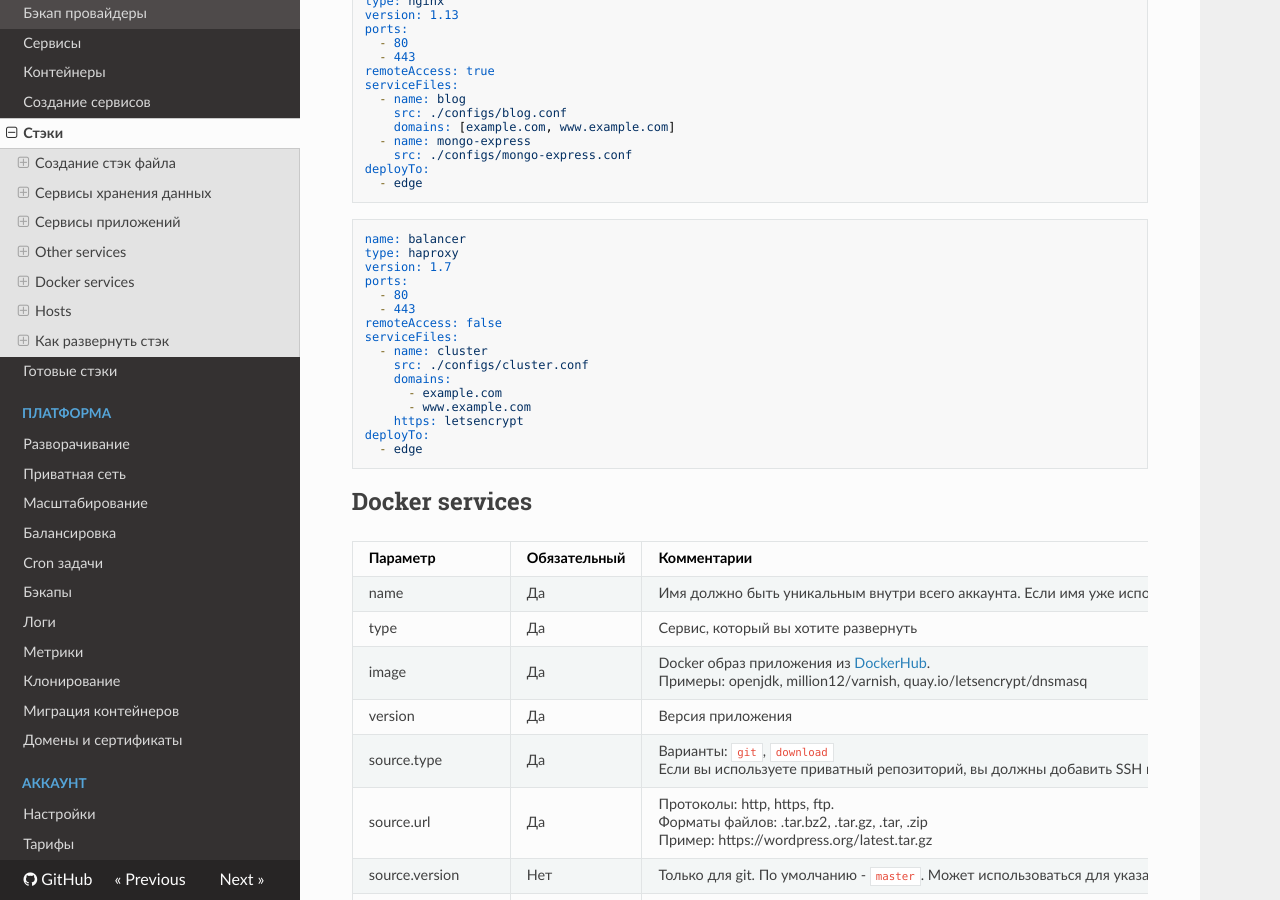
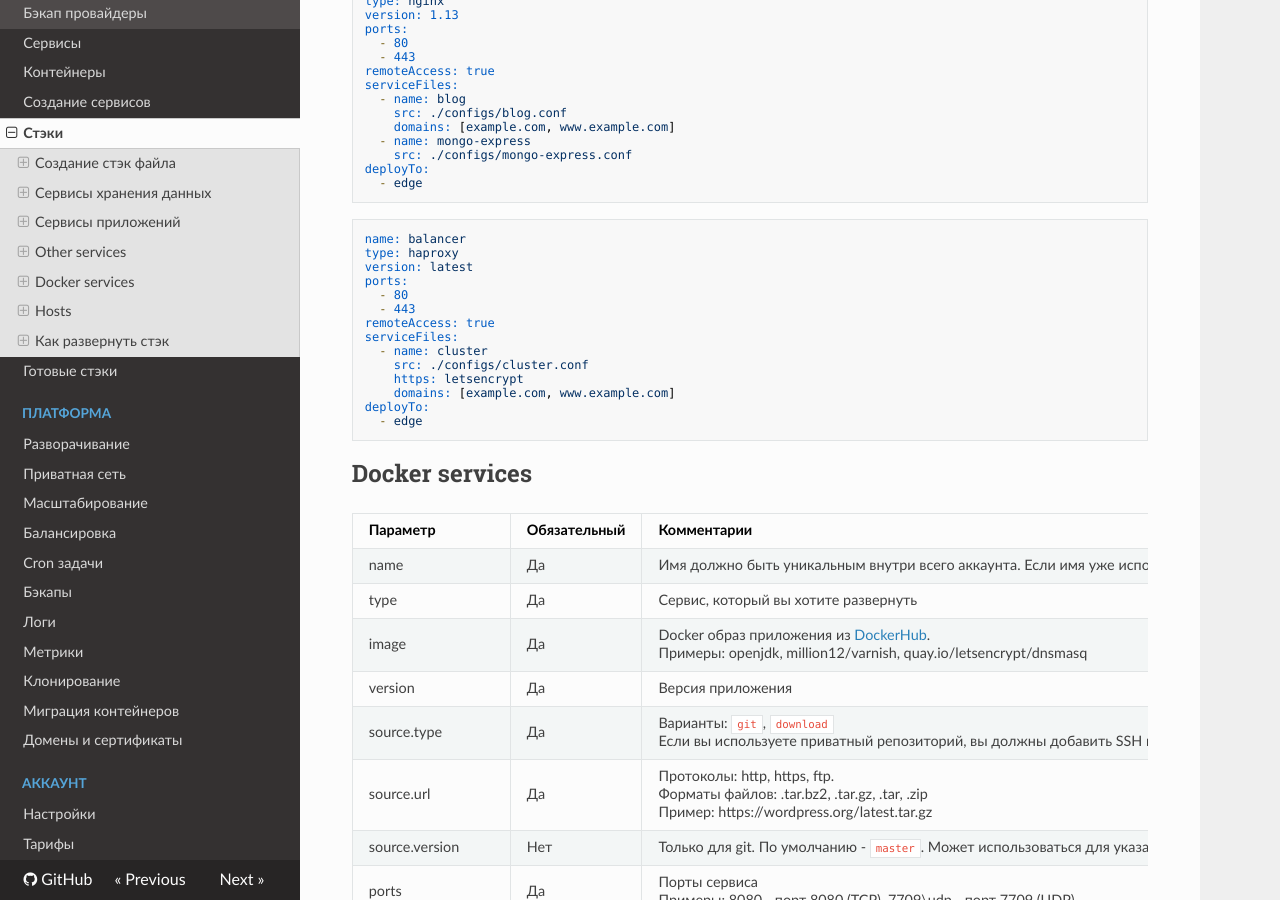
Before and after one commit to d2cio/docs-ru, an MkDocs documentation site: the page built from docs/getting-started/stacks.md, in a window 1280 px wide and 900 px high, scrolled down 5099 px. Built offline with MkDocs 1.6.1, drawn with Linux system fonts in a browser that asks for light colours; nearby versions of some CDN libraries; old or Windows-style settings are respelled for this version of MkDocs.

Commit message:
small fixes in stacks and hosts

````diff
--- a/docs/getting-started/stacks.md
+++ b/docs/getting-started/stacks.md
@@ -218,18 +218,16 @@ deployTo:
 ```yaml
 name: balancer
 type: haproxy
-version: 1.7
+version: latest
 ports:
   - 80
   - 443
-remoteAccess: false
+remoteAccess: true
 serviceFiles:
   - name: cluster
     src: ./configs/cluster.conf
-    domains:
-      - example.com
-      - www.example.com
     https: letsencrypt
+    domains: [example.com, www.example.com]
 deployTo:
   - edge
 ```
````
Also changed, not shown: docs/getting-started/hosts.md (+1 -1 lines).
